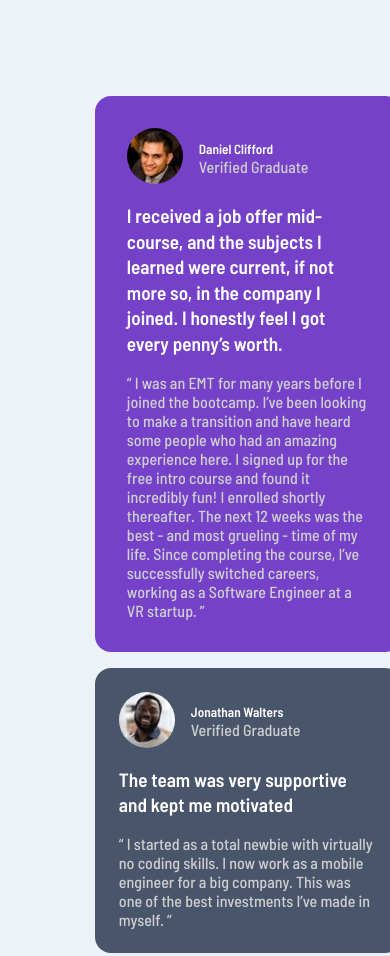
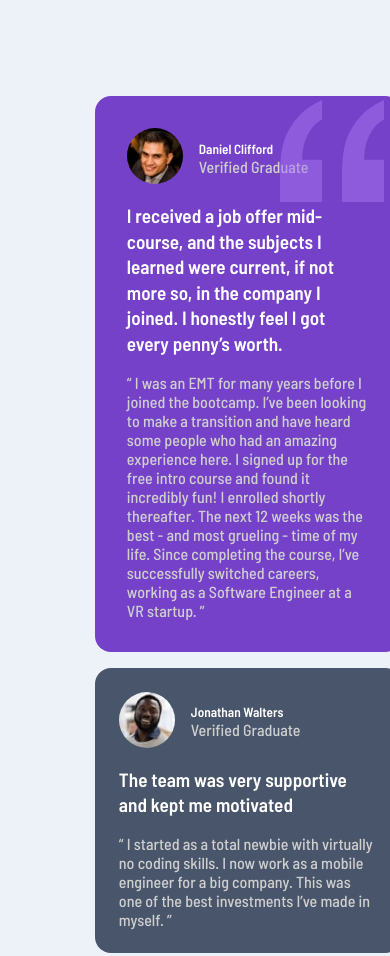
Before and after one commit to Jauxy/testimonials-grid-section-main, a plain HTML site: page index.html in a window 390 px wide. Shown: the top 956 px of the page. Drawn offline with Linux system fonts and the light colour scheme.

Commit message:
made the work responsive and added readme

```diff
--- a/index.html
+++ b/index.html
@@ -43,6 +43,7 @@
 
 
                 <!-- top right -->
+                <img src="./images/bg-pattern-quotation.svg" alt="bg-pattern-quotation" class="quote">
                 <div class="top-right-right">
                 <div class="top-right">
                     <div class="heading-top-right">
--- a/style.css
+++ b/style.css
@@ -117,6 +117,7 @@ p{
     padding: 1.5rem;
     border-radius: 1rem;
     width: 100%;
+    height: 100%;
 }
 
 .heading-bottom-left{
@@ -166,6 +167,13 @@ p{
 .content .title{
     line-height: 2rem;
 }
+
+.quote{
+    position: absolute;
+    left: 310px;
+   opacity: 0.5;
+}
+
 
 
 
@@ -231,7 +239,16 @@ p{
     margin-right: 2rem;
     /* margin-right: 2rem; */
    }
+
+
+   .quote{
+    position: absolute;
+    top: 100px;
+    left: 280px;
+   }
 }
+
+
 
 
 
```
Also changed, not shown: images/test-destop-view.jpg (added), images/test-mobile-view.jpg (added), 1 other file.
